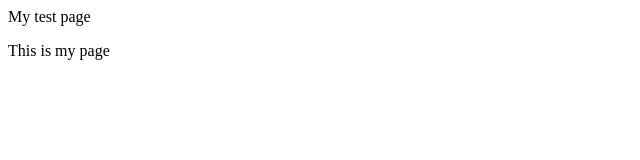
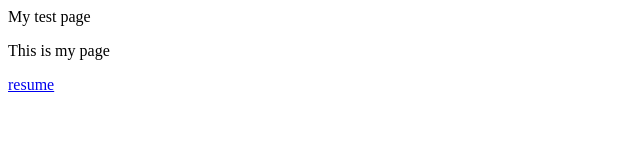
Before and after one commit to yissacharwe/coffee, a plain HTML site: page index.html in a window 1280 px wide. Shown: the full height of the page, 0-640 px from the left. Drawn offline with Linux system fonts and the light colour scheme.

Commit message:
Add link to resume in index.html

```diff
--- a/index.html
+++ b/index.html
@@ -6,5 +6,6 @@
   </head>
   <body>
     <p>This is my page</p>
+    <a href="resume.html">resume</a>
   </body>
 </html>
```
